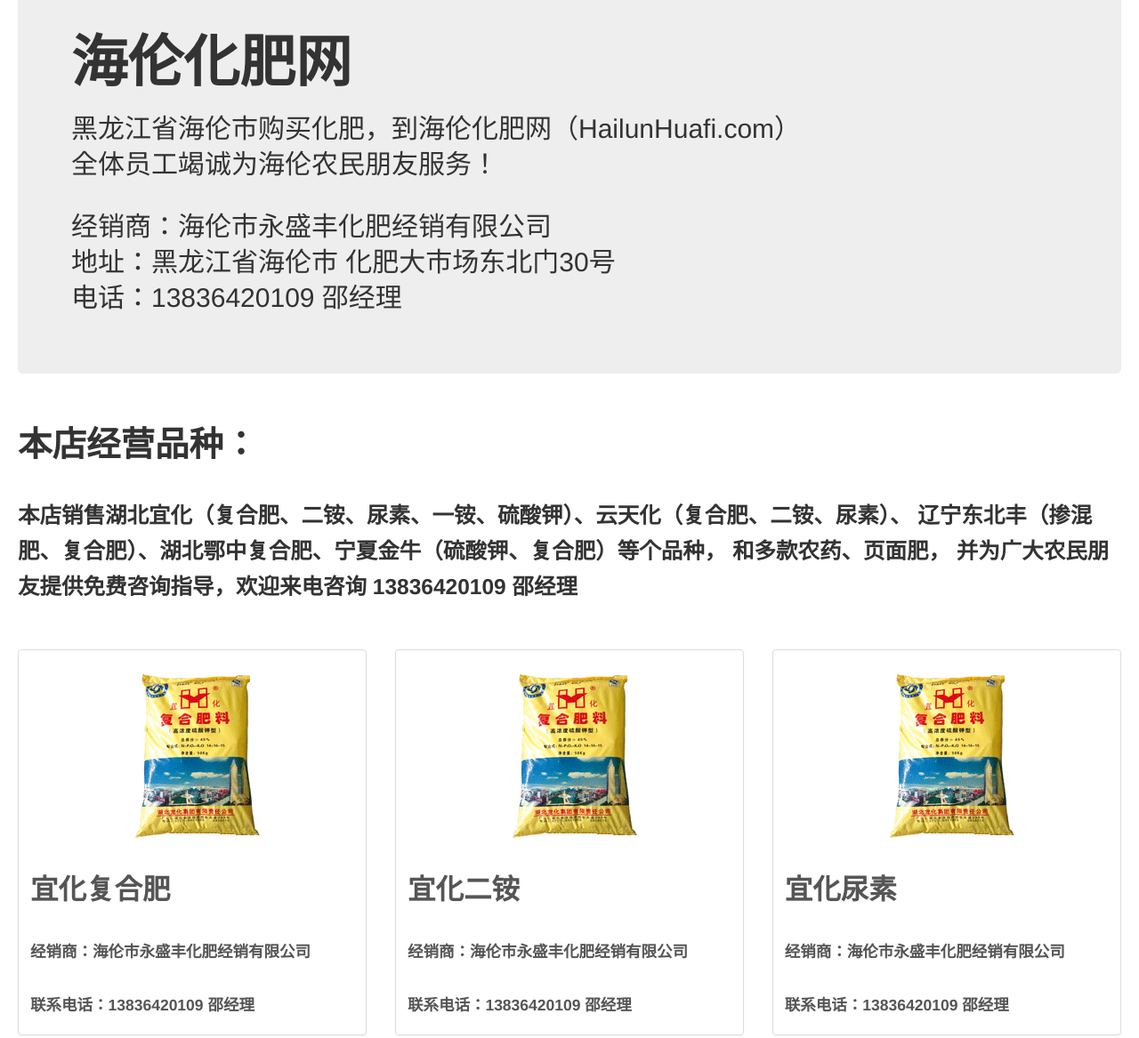
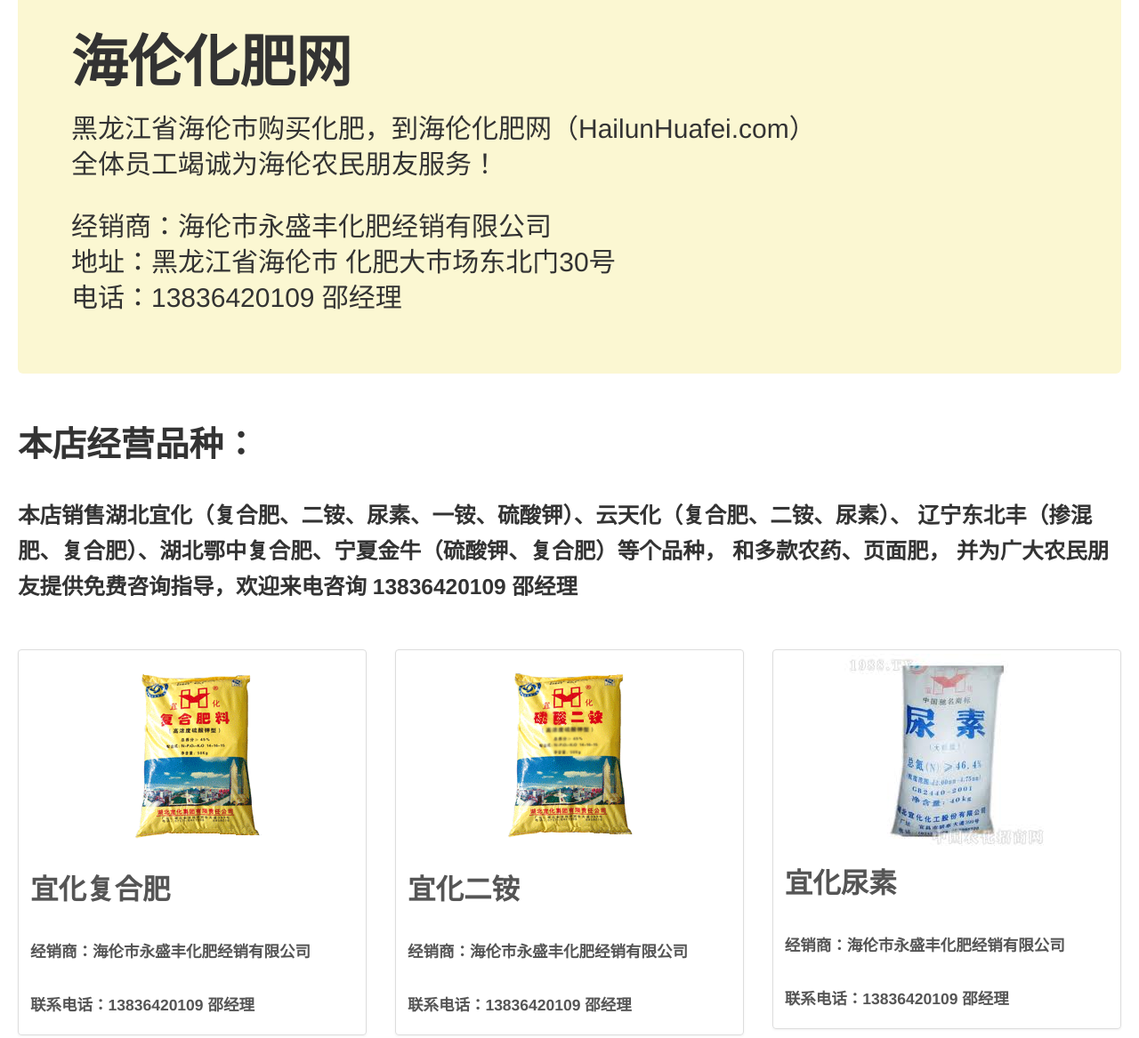
Before and after one commit to shaolizhi2010/shaolizhi2010.github.io, a plain HTML site: page index.html in a window 1280 px wide. Shown: the part 20-1187 px from the top of the page at 89% size. Drawn offline with Linux system fonts and the light colour scheme.

Commit message:
'update_pic'

```diff
--- a/index.html
+++ b/index.html
@@ -16,12 +16,12 @@
 <div class="container-fluid">
     <div class="row-fluid">
         <div class="span12">
-            <div class="hero-unit">
+            <div class="hero-unit" style="background-color: #fbf7d2;"><!-- #f7f4e0 -->
                 <h2 style="font-size: 63px;">
                     海伦化肥网
                 </h2><br/>
                 <p style="font-size: 30px;">
-                    黑龙江省海伦市购买化肥，到海伦化肥网（HailunHuafi.com）
+                    黑龙江省海伦市购买化肥，到海伦化肥网（HailunHuafei.com）
                 </p>
                 <p style="font-size: 30px;">
                     全体员工竭诚为海伦农民朋友服务！
@@ -71,7 +71,7 @@
                 </li>
                 <li class="span4">
                     <div class="thumbnail">
-                        <img alt="300x200" src="img/yh-fuhefei.gif" />
+                        <img alt="300x200" src="img/yh-2an.png" />
                         <div class="caption">
                             <h2>
                                 宜化二铵
@@ -88,7 +88,7 @@
                 </li>
                 <li class="span4">
                     <div class="thumbnail">
-                        <img alt="300x200" src="img/yh-fuhefei.gif" />
+                        <img alt="300x200" src="img/yh-ns5.jpg" />
                         <div class="caption">
                             <h2>
                                 宜化尿素
@@ -109,7 +109,7 @@
             <ul class="thumbnails">
                 <li class="span4">
                     <div class="thumbnail">
-                        <img alt="300x200" src="img/yh-fuhefei.gif" />
+                        <img alt="300x200" src="img/yh-1an.png" />
                         <div class="caption">
                             <h2>
                                 宜化一铵
```
Also changed, not shown: img/yh-1an.png (added), img/yh-2an.gif (added), img/yh-2an.png (added), img/yh-ns.png (added), img/yh-ns5.jpg (added).
